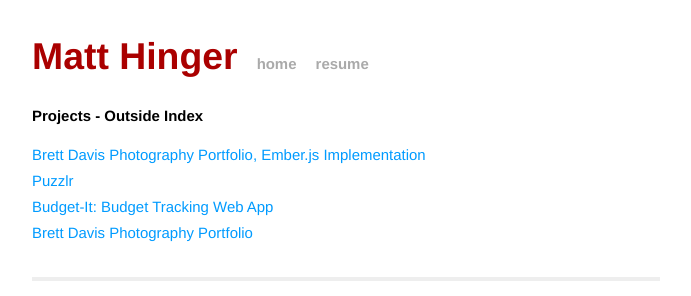
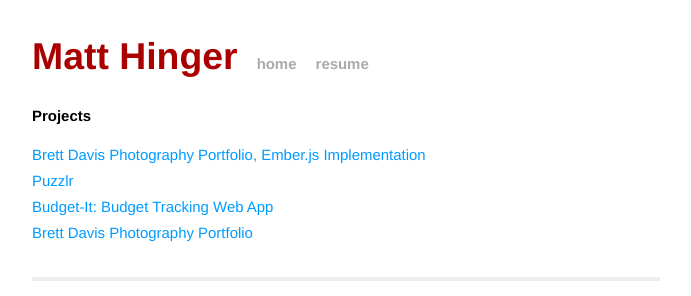
Before and after one commit to mhing/mhing.github.io, a Jekyll site: the page built from index.html, in a window 1280 px wide. Shown: the top 296 px of the page, without its empty margins (294-985 px from the left). Built offline with Jekyll 4.4.1, drawn with Linux system fonts in a browser that asks for light colours; Markdown is read by kramdown in place of the engine named in the settings.

```diff
--- a/index.html
+++ b/index.html
@@ -3,7 +3,7 @@
 title: Matt Hinger
 ---
 <div id="home">
-	<h1>Projects - Outside Index</h1>
+	<h1>Projects</h1>
 	<ul class="posts">
 		{% for post in site.posts %}
 			<li><a href="{{ post.url }}">{{ post.title }}</a></li>
```
Also changed, not shown: 6 other files.
